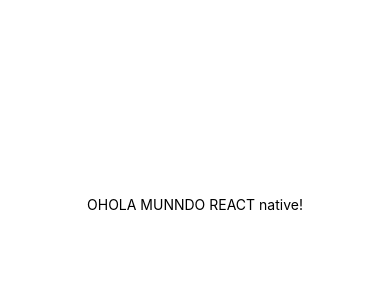
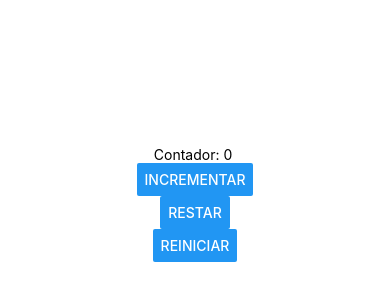
Before and after one commit to SantiagoFerrusca1403/PAM212, a React Native app in the folder intro-blank/: screen / in a window 390 px wide. Shown: the part 218-518 px from the top of the page. Built offline with nearby package versions, Linux system fonts and the light colour scheme.

Commit message:
Creación de botones
Primeros usos de estados

```diff
--- a/intro-blank/App.js
+++ b/intro-blank/App.js
@@ -1,15 +1,26 @@
+// 1. Import: Zona de declaraciones
 import { StatusBar } from 'expo-status-bar';
-import { StyleSheet, Text, View } from 'react-native';
+import { StyleSheet, Text, View ,Button } from 'react-native';
+import React,{useState} from 'react';
 
+// 2. Main: Zona de componentes
 export default function App() {
+
+  const[contador,setContador]=useState(0);
   return (
     <View style={styles.container}>
-      <Text>OHOLA MUNNDO REACT native!</Text>
+
+      <Text>Contador: {contador} </Text>
+      <Button title="Incrementar" onPress={() => setContador(contador + 1)}/>
+        <Button title="Restar" onPress={() => setContador(contador - 1)}/>
+          <Button title="Reiniciar" onPress={() => setContador(contador - contador)}/>
       <StatusBar style="auto" />
+
     </View>
   );
 }
 
+// 3. Estilos: Zona de estetica y posicionamiento
 const styles = StyleSheet.create({
   container: {
     flex: 1,
```
